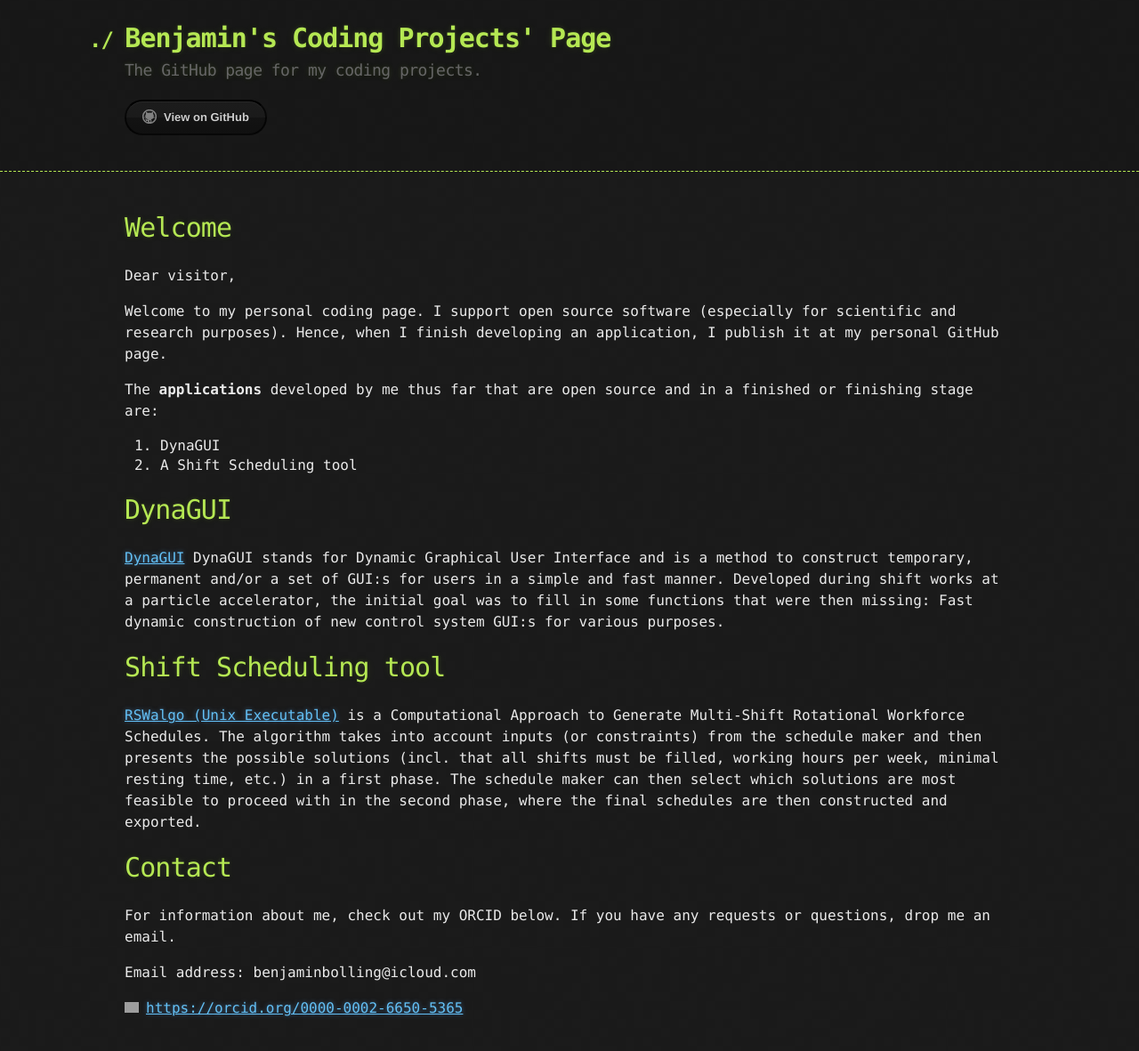
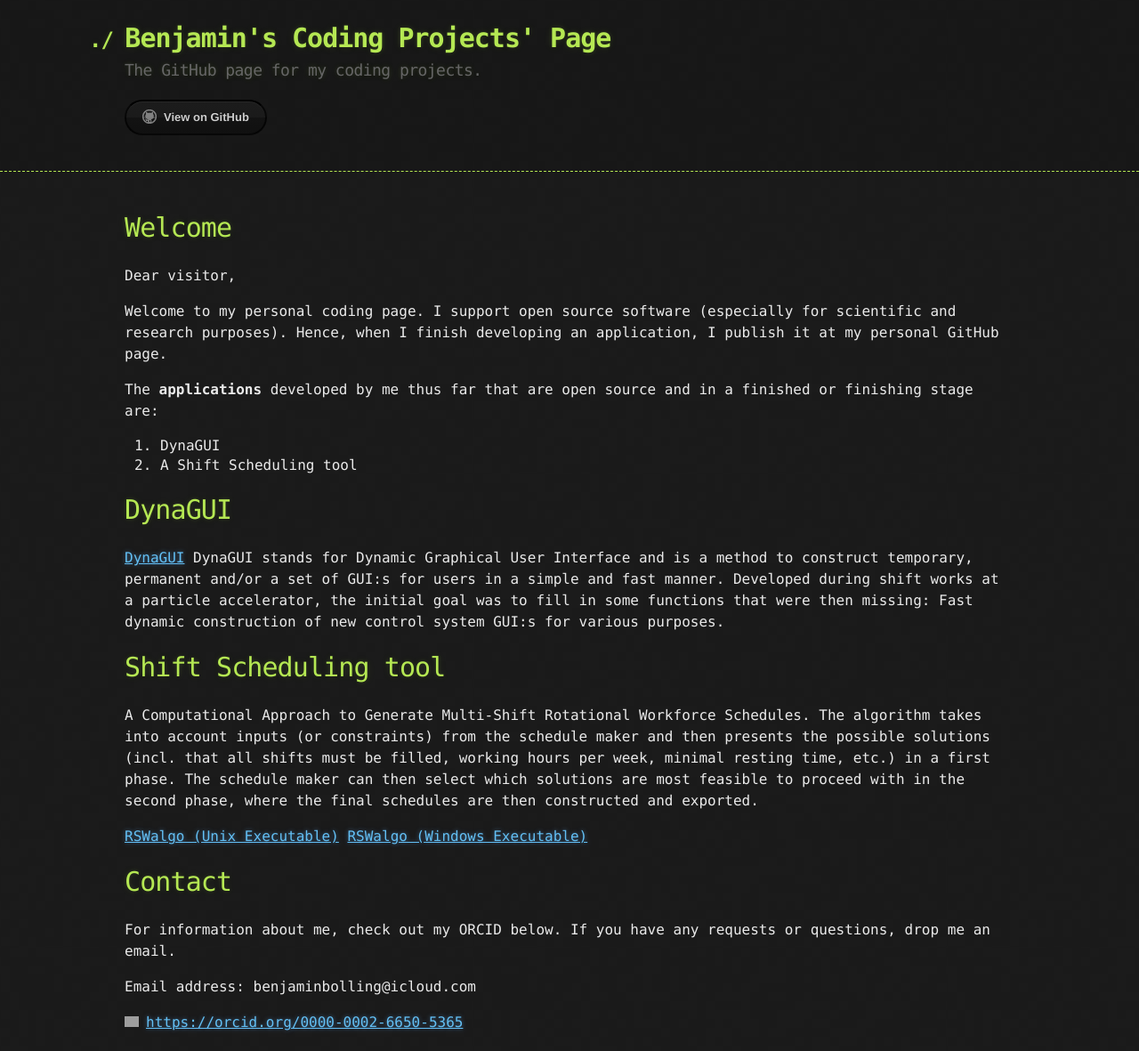
Before and after one commit to benjaminbolling/benjaminbolling.github.io, a Jekyll site: the page built from index.md, in a window 1280 px wide. Shown: the whole page at 89% size. Built offline with Jekyll 4.4.1, drawn with Linux system fonts in a browser that asks for light colours; our own code applies the rules of GitHub Pages for plain Markdown files; grey boxes are pictures that could not be loaded.

```diff
--- a/index.md
+++ b/index.md
@@ -17,7 +17,10 @@ The **applications** developed by me thus far that are open source and in a fini
 [DynaGUI](https://github.com/benjaminbolling/DynaGUI/blob/master/README.md) DynaGUI stands for Dynamic Graphical User Interface and is a method to construct temporary, permanent and/or a set of GUI:s for users in a simple and fast manner. Developed during shift works at a particle accelerator, the initial goal was to fill in some functions that were then missing: Fast dynamic construction of new control system GUI:s for various purposes.
 
 # Shift Scheduling tool
-[RSWalgo (Unix Executable)](https://github.com/benjaminbolling/benjaminbolling.github.io/raw/master/downloads/RSWalgo) is a Computational Approach to Generate Multi-Shift Rotational Workforce Schedules. The algorithm takes into account inputs (or constraints) from the schedule maker and then presents the possible solutions (incl. that all shifts must be filled, working hours per week, minimal resting time, etc.) in a first phase. The schedule maker can then select which solutions are most feasible to proceed with in the second phase, where the final schedules are then constructed and exported.
+A Computational Approach to Generate Multi-Shift Rotational Workforce Schedules. The algorithm takes into account inputs (or constraints) from the schedule maker and then presents the possible solutions (incl. that all shifts must be filled, working hours per week, minimal resting time, etc.) in a first phase. The schedule maker can then select which solutions are most feasible to proceed with in the second phase, where the final schedules are then constructed and exported.
+
+[RSWalgo (Unix Executable)](https://github.com/benjaminbolling/benjaminbolling.github.io/raw/master/downloads/RSWalgo.app)
+[RSWalgo (Windows Executable)](https://github.com/benjaminbolling/benjaminbolling.github.io/raw/master/downloads/RSWalgo.exe)
 
 # Contact
 For information about me, check out my ORCID below. If you have any requests or questions, drop me an email.
```
